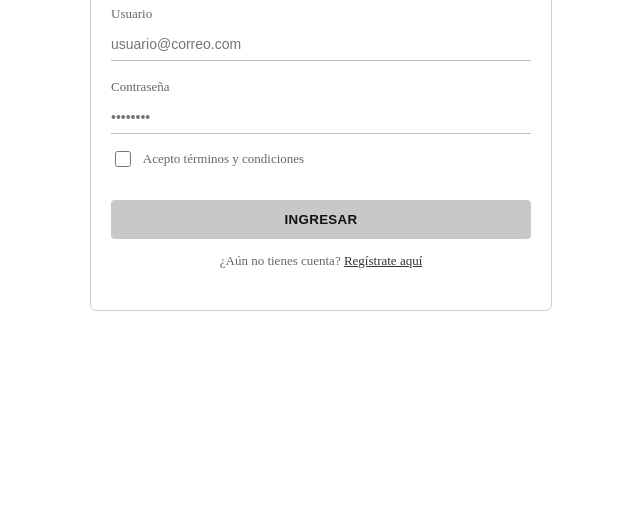
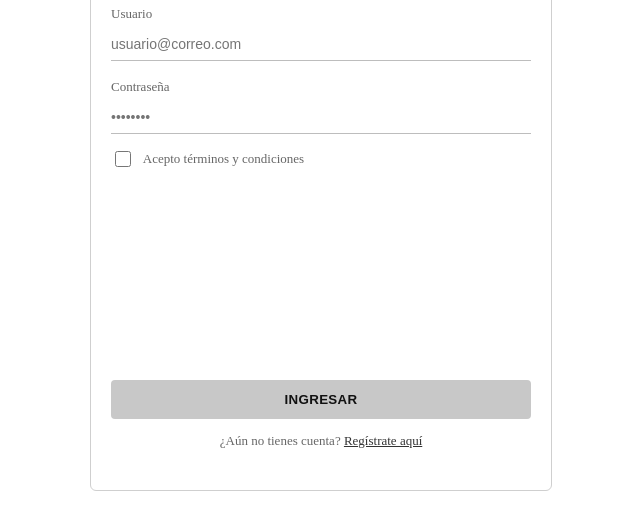
Before and after one commit to NorbeyRuales/KAIRO-CLIENT, a website built with Vite: page index.html in a window 1280 px wide. Shown: the part 318-848 px from the top of the page, without its empty margins (319-959 px from the left). Built offline with nearby package versions, Linux system fonts and the light colour scheme; no server answers.

Commit message:
cambio minimo en css

```diff
--- a/src/styles/base.css
+++ b/src/styles/base.css
@@ -115,7 +115,7 @@
     border: none;
     border-radius: 4px;
     padding: 12px 10px;
-    margin-top: 30px;
+    margin-top: 50%;
     font-weight: 600;
     letter-spacing: .3px;
     cursor: pointer;
```
